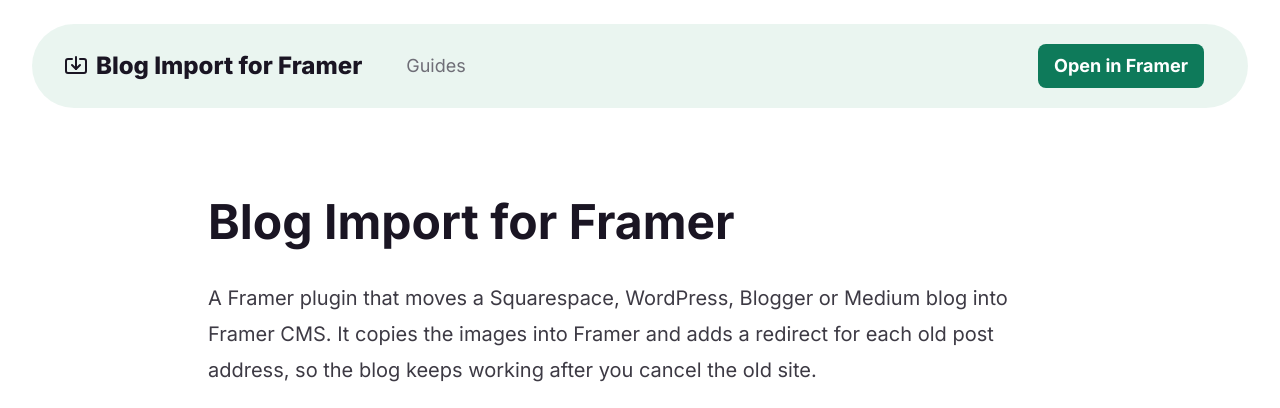
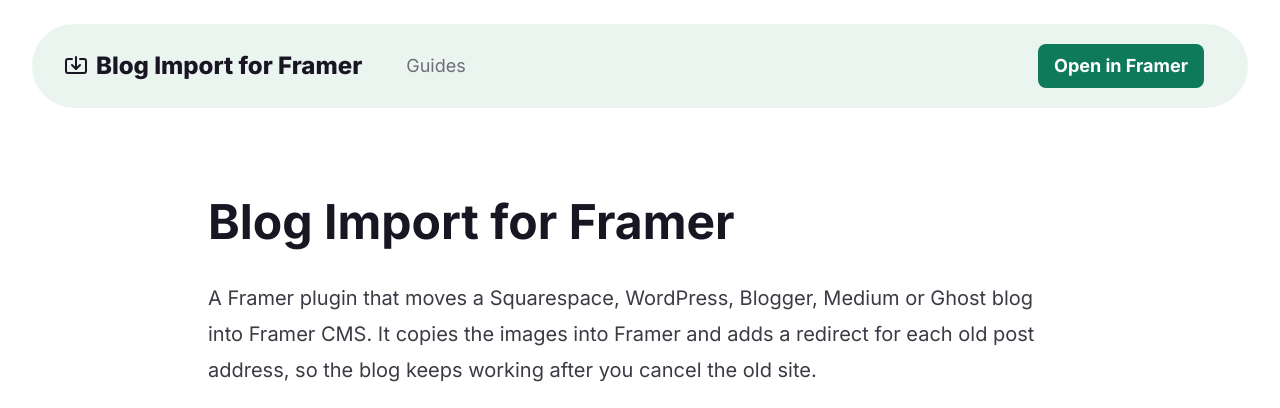
Before and after one commit to keyturnkit/keyturnkit.github.io, a Jekyll site: the page built from blog-import/index.md, in a window 1280 px wide and 1400 px high, cut to the strip 0-408 px from the top of the window. Built offline with Jekyll 4.4.1, drawn with Linux system fonts in a browser that asks for light colours; some of the changed text lies outside the part shown.

Commit message:
Site: Blog Import reads Ghost (Blog Import page, comparison, two guides)

```diff
--- a/blog-import/index.md
+++ b/blog-import/index.md
@@ -1,14 +1,14 @@
 ---
 layout: default
 title: "Blog Import for Framer"
-description: "A Framer plugin that moves a Squarespace, WordPress, Blogger or Medium blog into Framer CMS, with its images and old links. The newest 25 posts import free."
+description: "A Framer plugin that moves a Squarespace, WordPress, Blogger, Medium or Ghost blog into Framer CMS, with its images and old links. The newest 25 posts import free."
 permalink: /blog-import/
 og_image: /og-blog-import.png
 ---
 
 # Blog Import for Framer
 
-A Framer plugin that moves a Squarespace, WordPress, Blogger or Medium blog into Framer CMS. It copies the images into Framer and adds a redirect for each old post address, so the blog keeps working after you cancel the old site.
+A Framer plugin that moves a Squarespace, WordPress, Blogger, Medium or Ghost blog into Framer CMS. It copies the images into Framer and adds a redirect for each old post address, so the blog keeps working after you cancel the old site.
 
 <video src="/blog-import/demo.mp4" poster="/blog-import/demo-poster.jpg" controls muted playsinline preload="none" width="1600" height="1200" style="width:100%;height:auto;border-radius:12px;border:1px solid var(--line)"></video>
 
@@ -24,6 +24,7 @@
 - A WordPress export file, or just the address of a live WordPress site
 - A Blogger backup file
 - The zip Medium sends from "Download your information"
+- A Ghost export file, from Settings, Migration tools, Export (images whose address the file writes as `__GHOST_URL__` can't be copied; see the [Ghost guide](/guides/ghost-blog-to-framer/))
 
 ## What you get in Framer
 
```
Also changed, not shown: guides/framer-blog-import-plugins-compared.md (+2 -2 lines), guides/framer-cms-csv-import-images.md (+1 -1 lines), guides/framer-cms-limits-blog.md (+1 -1 lines).
